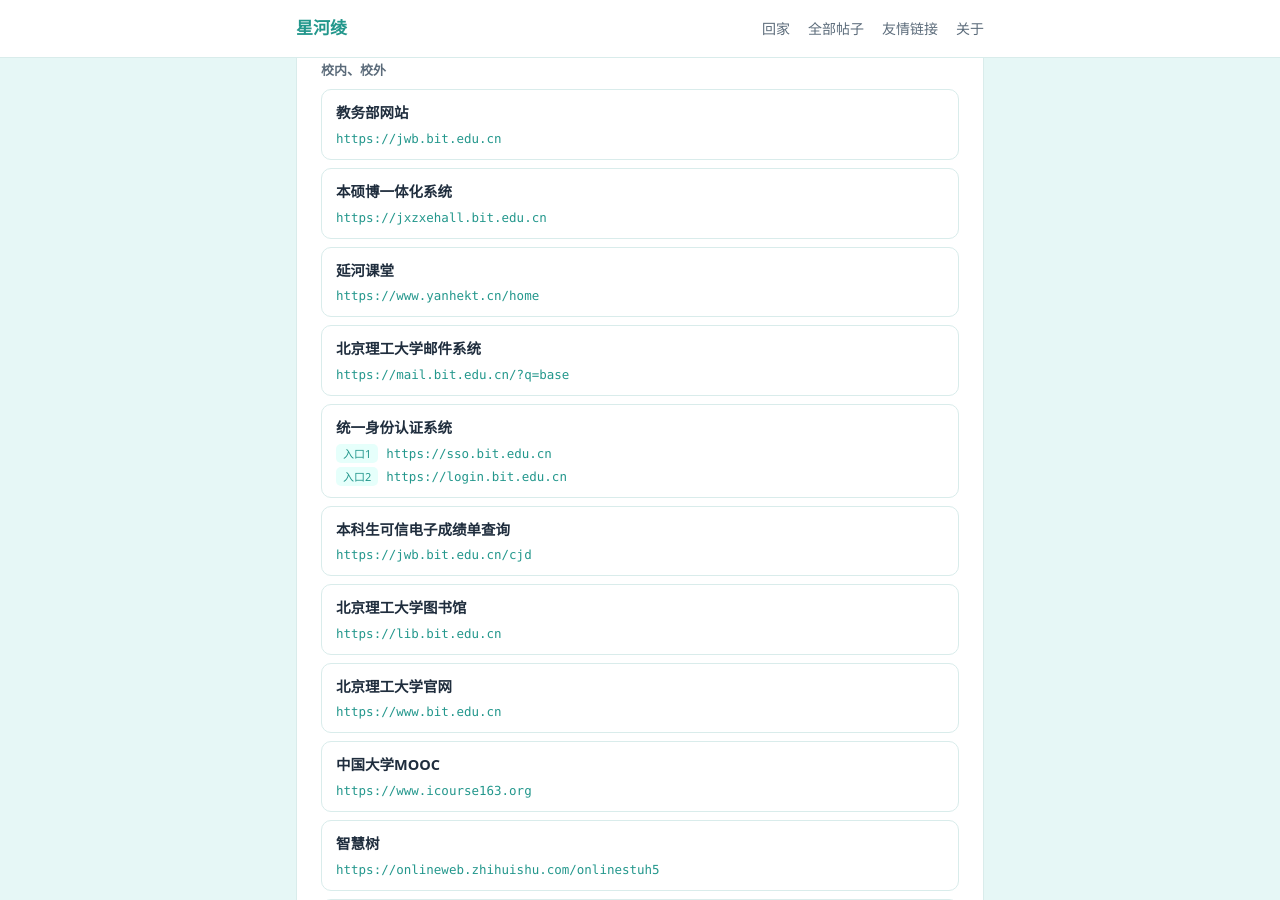
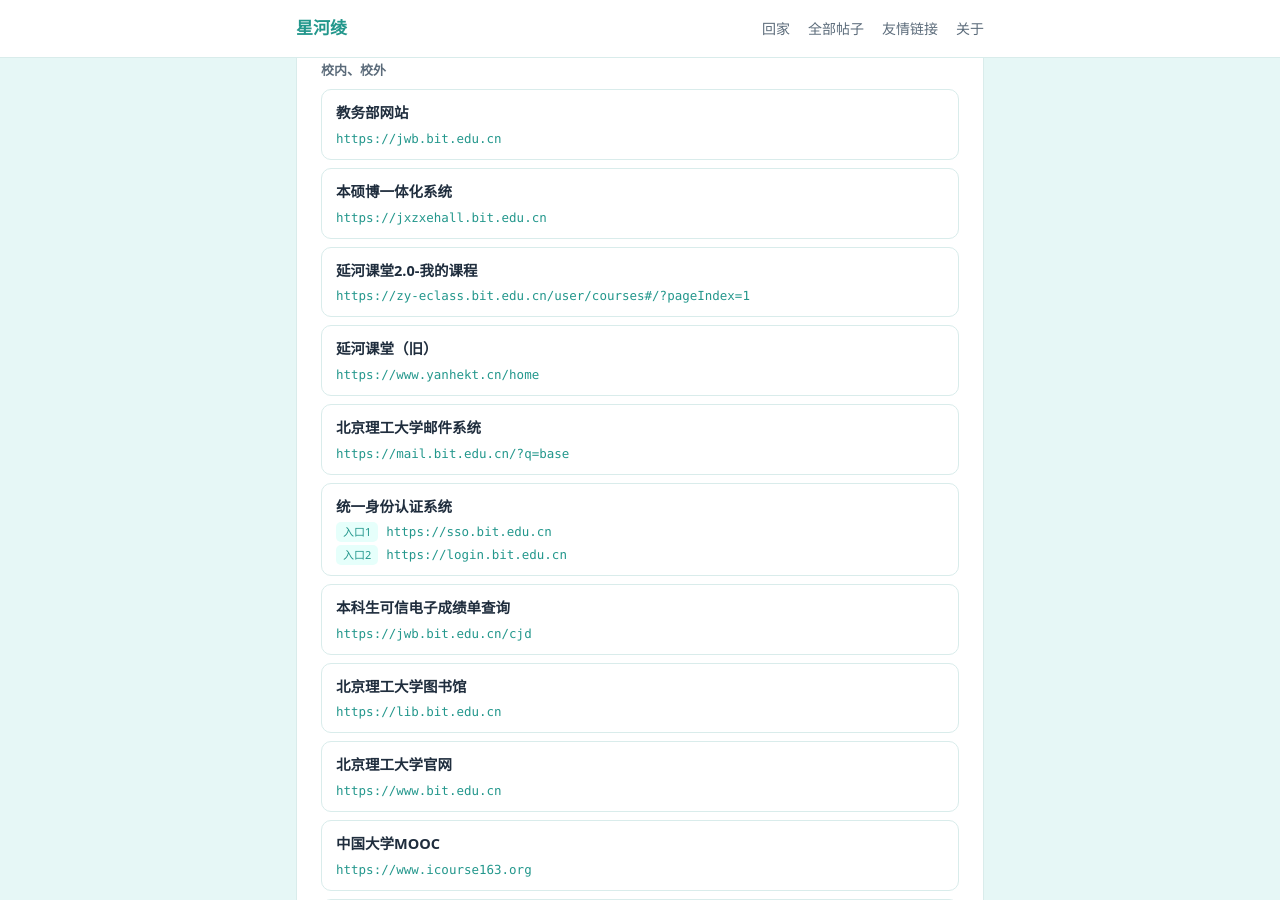
Before and after one commit to tony-he-xhxk/tony-he-xhxk.github.io, a Jekyll site: the page built from youqing.html, in a window 1280 px wide and 900 px high, scrolled down 1129 px. Built offline with Jekyll 4.4.1, drawn with Linux system fonts in a browser that asks for light colours.

Commit message:
feat: 添加新版延河课堂网址

```diff
--- a/youqing.html
+++ b/youqing.html
@@ -78,7 +78,11 @@
           <div class="yq-urls"><a class="yq-url" href="https://jxzxehall.bit.edu.cn" target="_blank" rel="noopener">https://jxzxehall.bit.edu.cn</a></div>
         </li>
         <li class="yq-item">
-          <div class="yq-name">延河课堂</div>
+          <div class="yq-name">延河课堂2.0-我的课程</div>
+          <div class="yq-urls"><a class="yq-url" href="https://zy-eclass.bit.edu.cn/user/courses#/?pageIndex=1" target="_blank" rel="noopener">https://zy-eclass.bit.edu.cn/user/courses#/?pageIndex=1</a></div>
+        </li>
+        <li class="yq-item">
+          <div class="yq-name">延河课堂（旧）</div>
           <div class="yq-urls"><a class="yq-url" href="https://www.yanhekt.cn/home" target="_blank" rel="noopener">https://www.yanhekt.cn/home</a></div>
         </li>
         <li class="yq-item">
```
